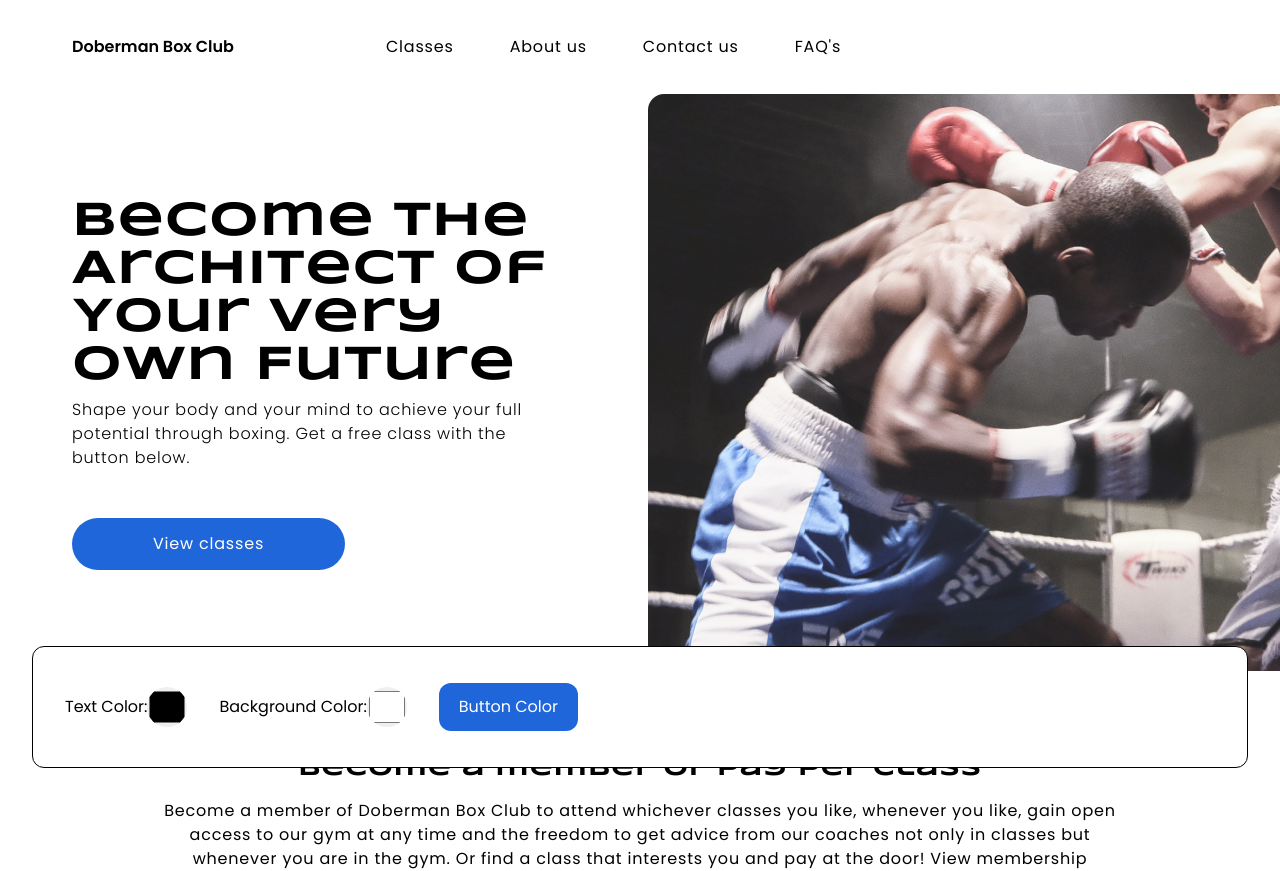
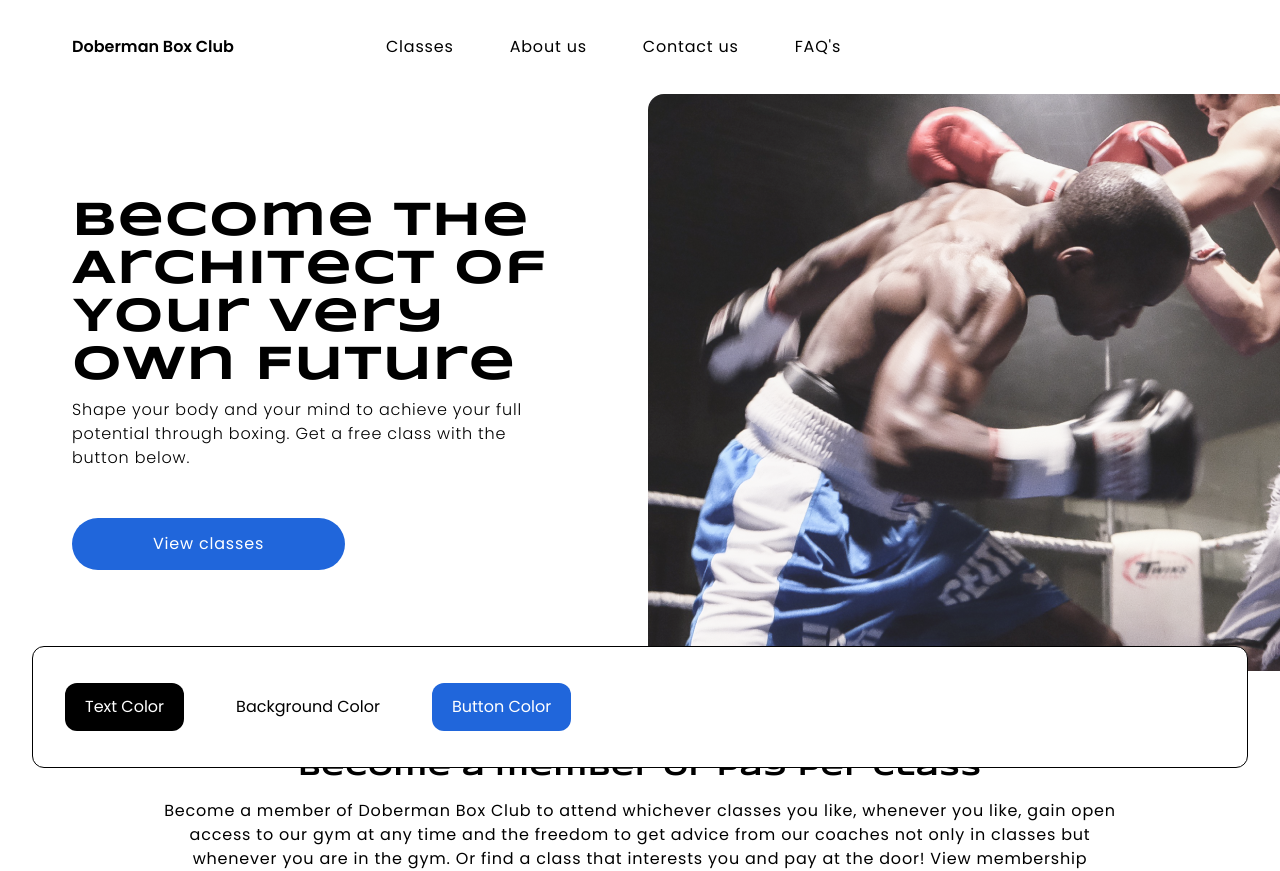
Before and after one commit to FrikkyWasTaken/color-picker, a React (Vite) app: page / in a window 1280 px wide. Shown: the top 871 px of the page. Built offline with nearby package versions, Linux system fonts and the light colour scheme.

Commit message:
Changed Button Styles and Updated props to display inverted text

```diff
--- a/src/App.jsx
+++ b/src/App.jsx
@@ -7,6 +7,8 @@ function App() {
   const [bgColor, setBgColor] = useState("#FFFFFF");
   const [buttonColor, setButtonColor] = useState("#2066DB");
   const [buttonTextColor, setButtonTextColor] = useState("#FFFFFF");
+  const [bgButtonTextColor, setBgButtonTextColor] = useState("#000000");
+  const [textButtonTextColor, setTextButtonTextColor] = useState("#FFFFFF");
 
   return (
     <div>
@@ -19,6 +21,10 @@ function App() {
         setButtonColor={setButtonColor}
         buttonTextColor={buttonTextColor}
         setButtonTextColor={setButtonTextColor}
+        bgButtonTextColor={bgButtonTextColor}
+        setBgButtonTextColor={setBgButtonTextColor}
+        textButtonTextColor={textButtonTextColor}
+        setTextButtonTextColor={setTextButtonTextColor}
       />
       <LandingPage
         textColor={textColor}
--- a/src/ColorPicker.jsx
+++ b/src/ColorPicker.jsx
@@ -7,18 +7,25 @@ function ColorPicker({
   setButtonColor,
   buttonTextColor,
   setButtonTextColor,
+  bgButtonTextColor,
+  setBgButtonTextColor,
+  textButtonTextColor,
+  setTextButtonTextColor,
 }) {
   function handleTextColorChange(event) {
+    invertColor(event.target.value, setTextButtonTextColor);
     setTextColor(event.target.value);
   }
   function handleBgColorChange(event) {
+    invertColor(event.target.value, setBgButtonTextColor);
     setBgColor(event.target.value);
   }
   function handleButtonColorChange(event) {
-    setButtonColor(event);
+    invertColor(event.target.value, setButtonTextColor);
+    setButtonColor(event.target.value);
   }
 
-  function invertColor(hex) {
+  function invertColor(hex, func) {
     if (hex.indexOf("#") === 0) {
       hex = hex.slice(1);
     }
@@ -35,33 +42,40 @@ function ColorPicker({
     let inverted =
       r * 0.299 + g * 0.587 + b * 0.114 > 186 ? "#000000" : "#FFFFFF";
     console.log(inverted);
-    setButtonTextColor(inverted);
-  }
-  function b(event) {
-    let e = event.target.value;
-    invertColor(e);
-    handleButtonColorChange(e);
+    func(inverted);
   }
 
   return (
     <div className="font-arial fixed flex items-center justify-start bottom-8 left-8 right-8 bg-white border-black border-solid border shadow-slate-400 rounded-xl">
-      <label className="font-Poppins my-9 ml-8">Text Color:</label>
+      <label
+        className="font-Poppins my-9 ml-8 py-3 px-5 rounded-xl text-white bg-blend-difference"
+        style={{ backgroundColor: textColor, color: buttonTextColor }}
+      >
+        Text Color
         <input
-        className="w-10 h-10 rounded-full"
+          className="w-10 h-10 rounded-full hidden"
           type="color"
+          id="buttons"
           value={textColor}
           onChange={handleTextColorChange}
         />
-      <label className="font-Poppins my-9 ml-8">Background Color:</label>
+      </label>
+      <label
+        className="font-Poppins my-9 ml-8 py-3 px-5 rounded-xl text-white bg-blend-difference"
+        style={{ backgroundColor: bgColor, color: bgButtonTextColor }}
+      >
+        Background Color
         <input
-        className="w-10 h-10 rounded-full"
+          className="w-10 h-10 rounded-full hidden"
           type="color"
+          id="buttons"
           value={bgColor}
           onChange={handleBgColorChange}
         />
+      </label>
       <label
         className="font-Poppins my-9 ml-8 py-3 px-5 rounded-xl text-white bg-blend-difference"
-        style={{ backgroundColor: buttonColor, color: buttonTextColor }}
+        style={{ backgroundColor: buttonColor, color: textButtonTextColor }}
       >
         Button Color
         <input
@@ -69,7 +83,7 @@ function ColorPicker({
           type="color"
           id="buttons"
           value={buttonColor}
-          onChange={b}
+          onChange={handleButtonColorChange}
         />
       </label>
     </div>
```
Lines whose indentation alone changed are shown as unchanged.
